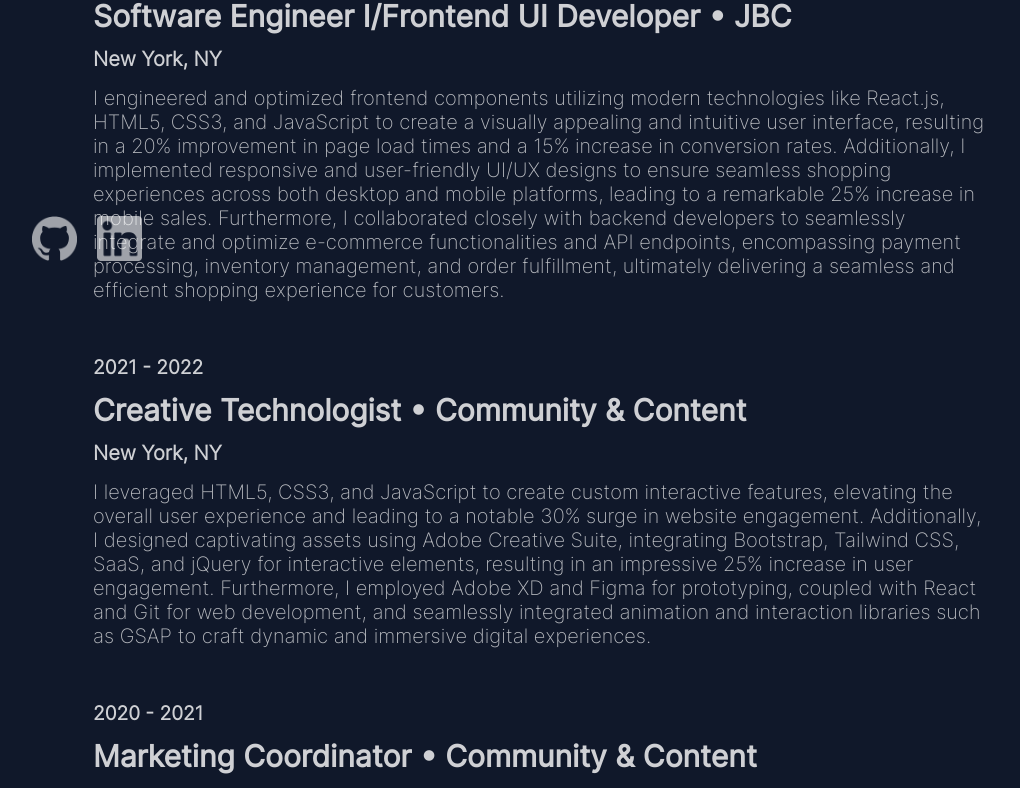
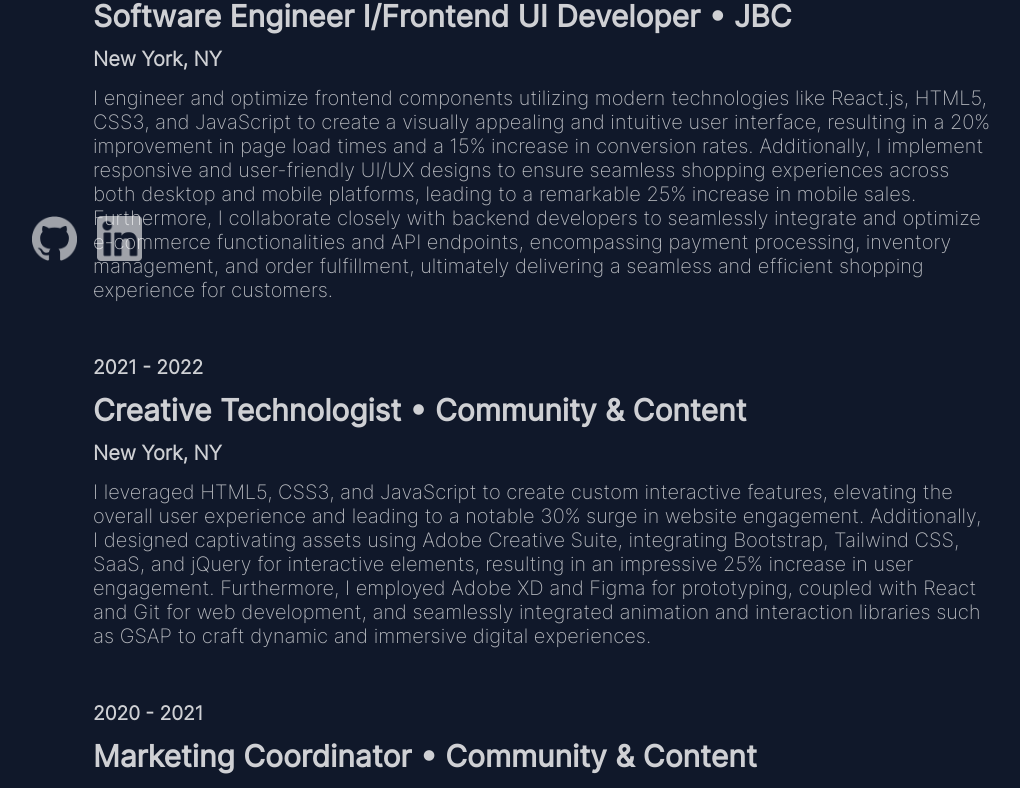
Before and after one commit to ndoelger/portfolio-v1, a React (Create React App) app: page / in a window 1280 px wide. Shown: the part 513-1301 px from the top of the page, without its empty margins (55-1075 px from the left). Built offline with nearby package versions, Linux system fonts and the light colour scheme.

Commit message:
present tense

```diff
--- a/src/components/Experience/Experience.jsx
+++ b/src/components/Experience/Experience.jsx
@@ -15,15 +15,15 @@ export default function Experiece() {
             <h1>Software Engineer I/Frontend UI Developer • JBC</h1>
             <h2>New York, NY</h2>
             <p>
-              I engineered and optimized frontend components utilizing modern
+              I engineer and optimize frontend components utilizing modern
               technologies like React.js, HTML5, CSS3, and JavaScript to create
               a visually appealing and intuitive user interface, resulting in a
               20% improvement in page load times and a 15% increase in
-              conversion rates. Additionally, I implemented responsive and
+              conversion rates. Additionally, I implement responsive and
               user-friendly UI/UX designs to ensure seamless shopping
               experiences across both desktop and mobile platforms, leading to a
               remarkable 25% increase in mobile sales. Furthermore, I
-              collaborated closely with backend developers to seamlessly
+              collaborate closely with backend developers to seamlessly
               integrate and optimize e-commerce functionalities and API
               endpoints, encompassing payment processing, inventory management,
               and order fulfillment, ultimately delivering a seamless and
```
